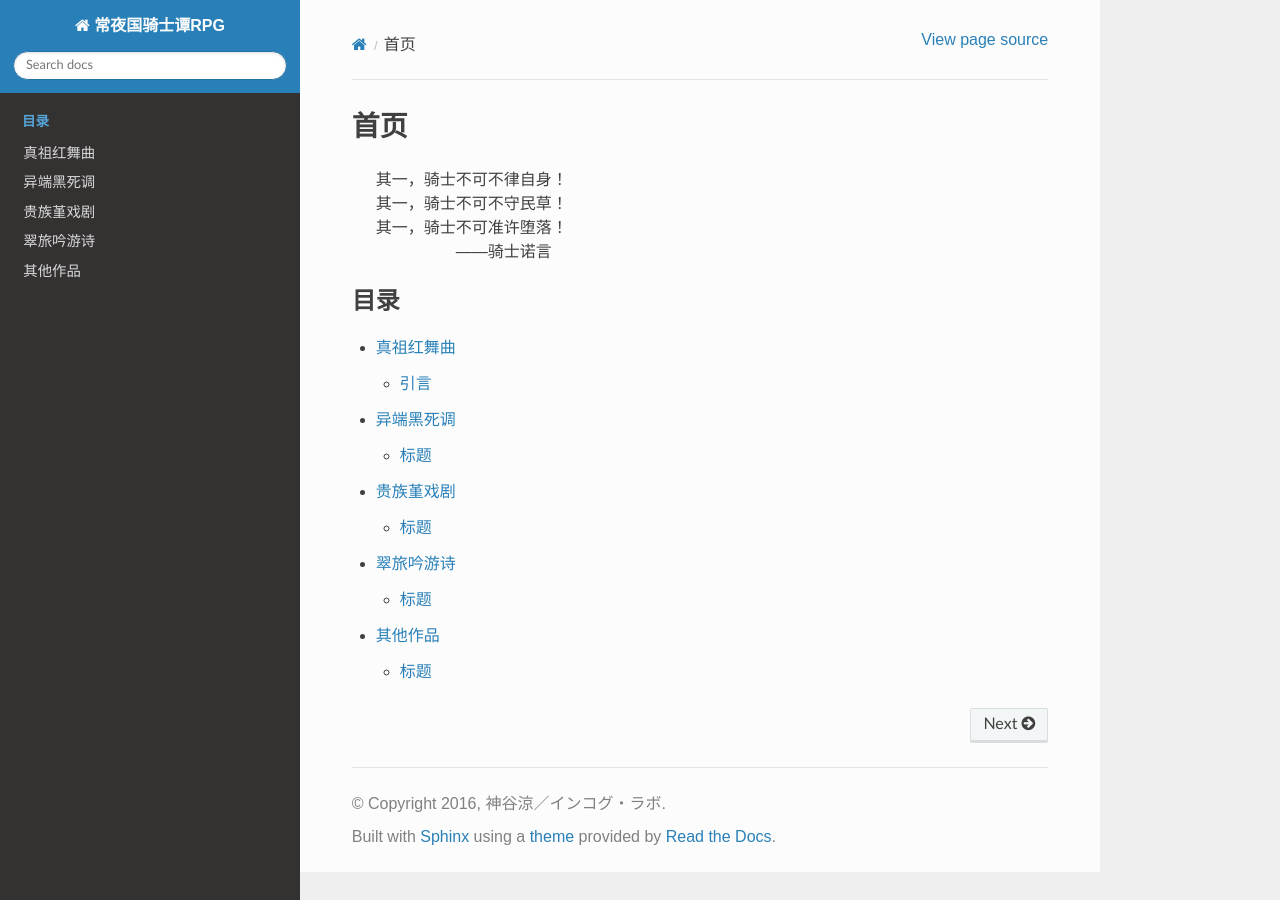
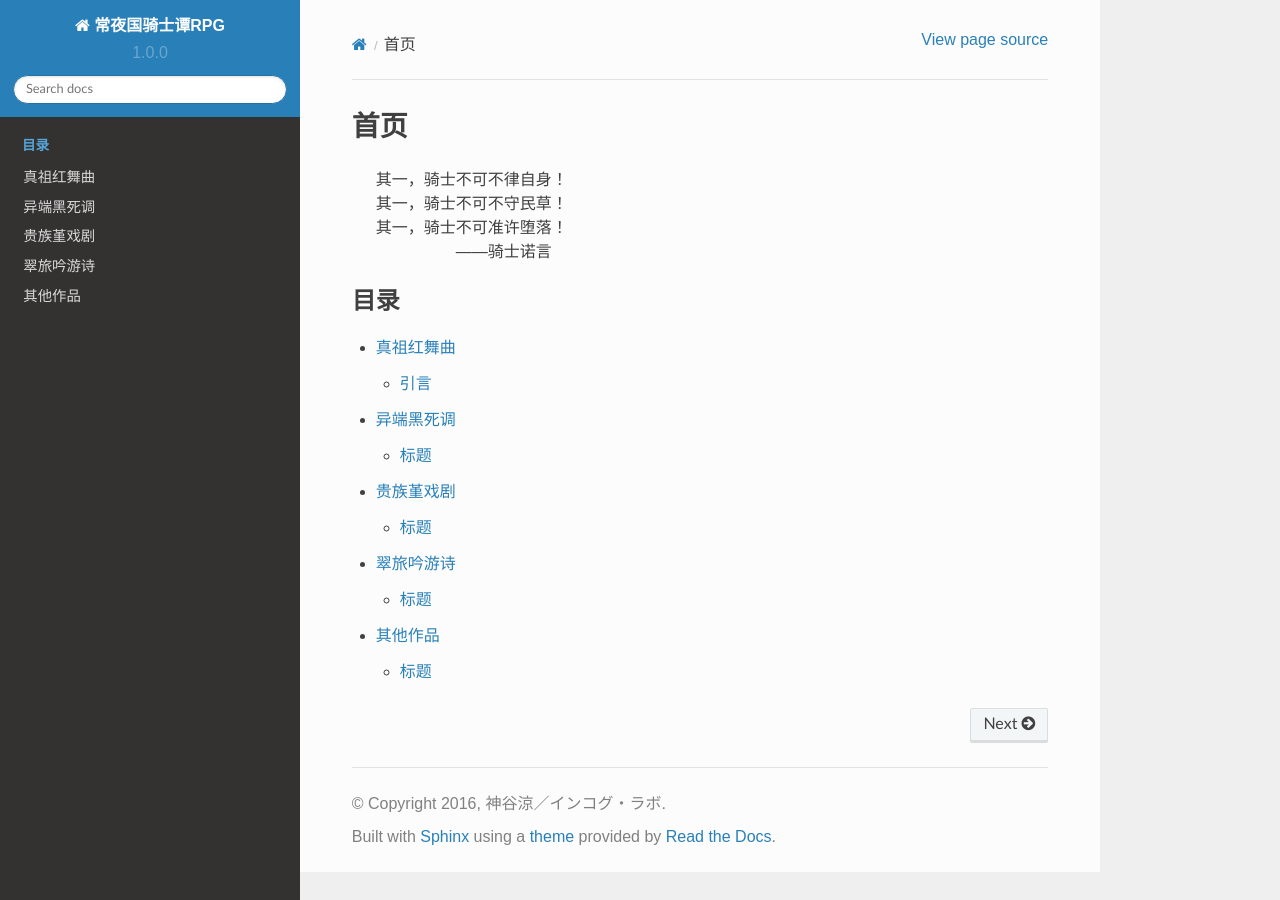
Before and after one commit to Eineon/DRaciple, a Sphinx documentation site: the page built from docs/source/index.rst, in a window 1280 px wide. Built offline with Sphinx 7.4.7 and the Read the Docs theme 2.0.0, drawn with Linux system fonts in a browser that asks for light colours.

Commit message:
更新 conf.py

```diff
--- a/docs/source/conf.py
+++ b/docs/source/conf.py
@@ -4,7 +4,8 @@
 
 project = '常夜国骑士谭RPG'
 copyright = '2016, 神谷涼／インコグ・ラボ'
-release = 'v1.0'
+release = '1.0'
+version = '1.0.0'
 
 # -- General configuration
 
```
